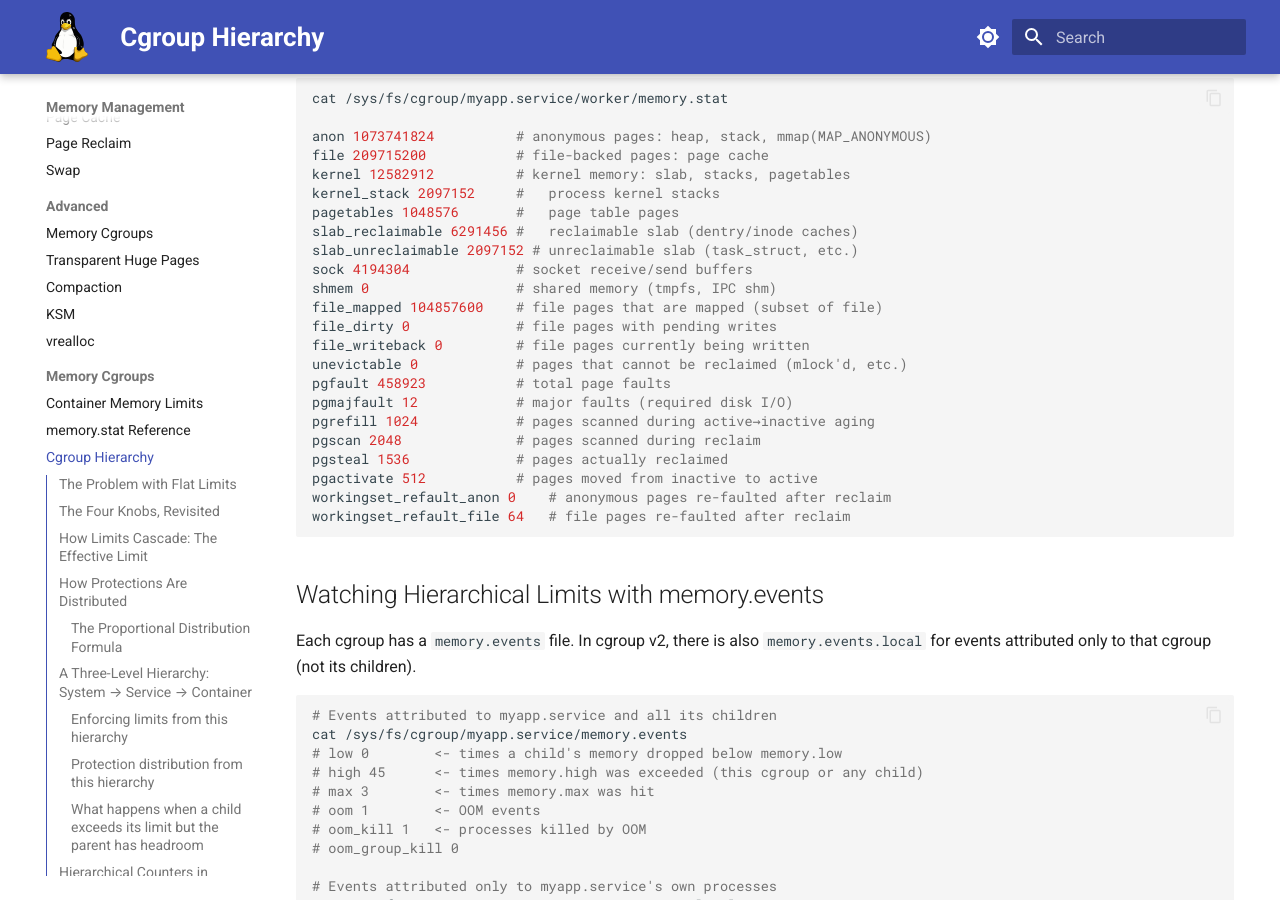
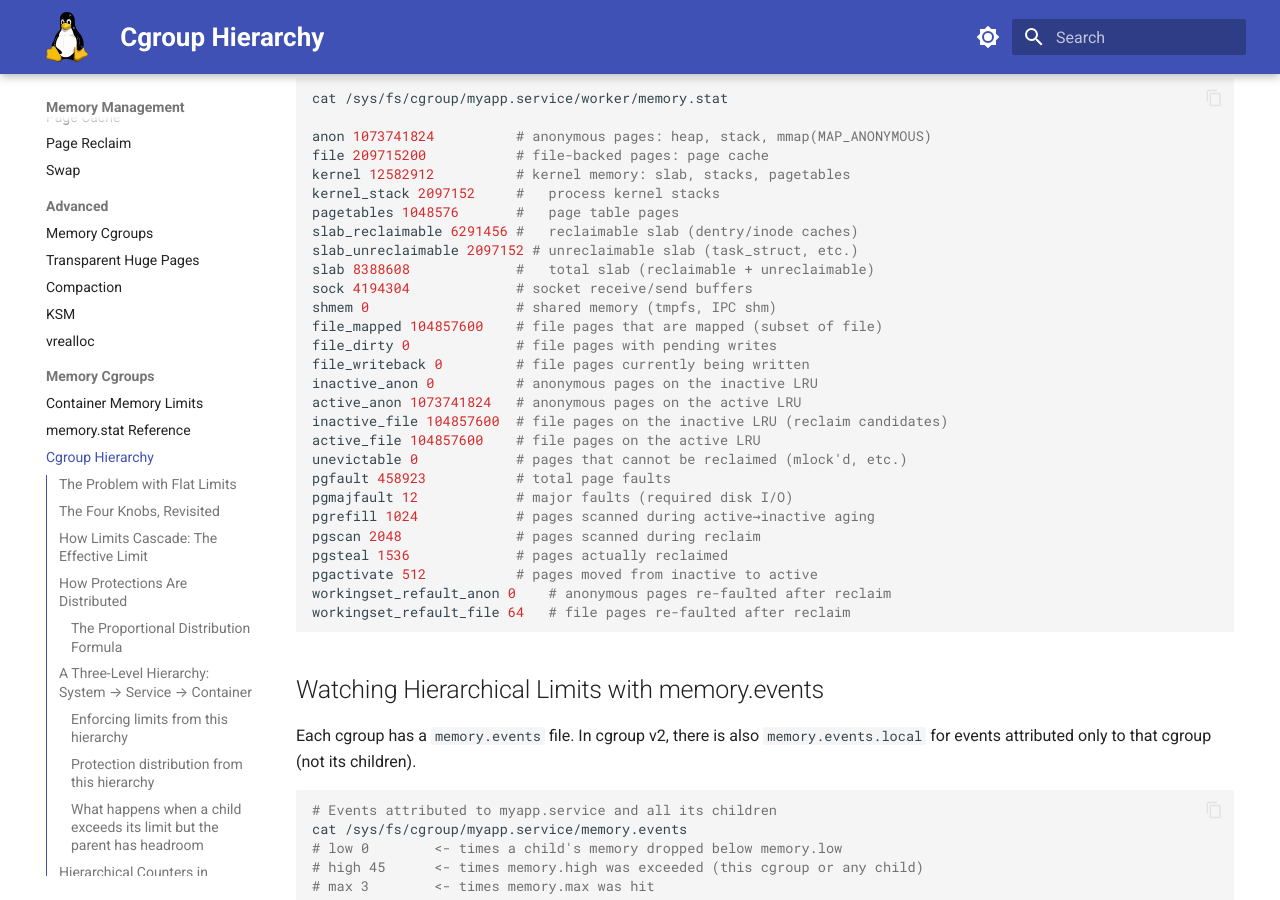
Before and after one commit to laveeshb/linux-kernel-internals, an MkDocs documentation site: the page built from docs/mm/memcg-hierarchy.md, in a window 1280 px wide and 900 px high, scrolled down 4250 px. Built offline with MkDocs 1.6.1 and Material for MkDocs 9.7.7, drawn with Linux system fonts in a browser that asks for light colours.

Commit message:
Restore inactive_anon/active_anon/inactive_file/active_file and slab fields in memory.stat example
These fields were incorrectly removed in the previous review fix.
Verified from /tmp/linux/mm/memcontrol.c:1379-1383 that inactive_anon,
active_anon, inactive_file, active_file, unevictable all appear
unconditionally in cgroup v2 memory.stat output. The slab field
(synthesized sum of slab_reclaimable + slab_unreclaimable) also exists
and was confirmed from memcg_stat_format() in memcontrol.c.

```diff
--- a/docs/mm/memcg-hierarchy.md
+++ b/docs/mm/memcg-hierarchy.md
@@ -175,11 +175,16 @@ kernel_stack 2097152     #   process kernel stacks
 pagetables 1048576       #   page table pages
 slab_reclaimable 6291456 #   reclaimable slab (dentry/inode caches)
 slab_unreclaimable 2097152 # unreclaimable slab (task_struct, etc.)
+slab 8388608             #   total slab (reclaimable + unreclaimable)
 sock 4194304             # socket receive/send buffers
 shmem 0                  # shared memory (tmpfs, IPC shm)
 file_mapped 104857600    # file pages that are mapped (subset of file)
 file_dirty 0             # file pages with pending writes
 file_writeback 0         # file pages currently being written
+inactive_anon 0          # anonymous pages on the inactive LRU
+active_anon 1073741824   # anonymous pages on the active LRU
+inactive_file 104857600  # file pages on the inactive LRU (reclaim candidates)
+active_file 104857600    # file pages on the active LRU
 unevictable 0            # pages that cannot be reclaimed (mlock'd, etc.)
 pgfault 458923           # total page faults
 pgmajfault 12            # major faults (required disk I/O)
```
